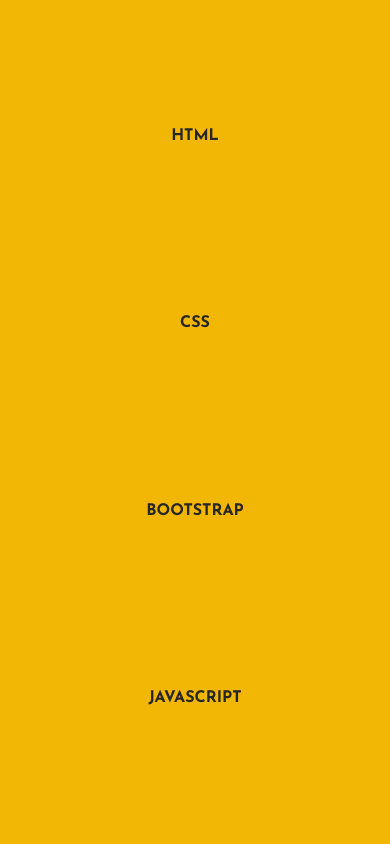
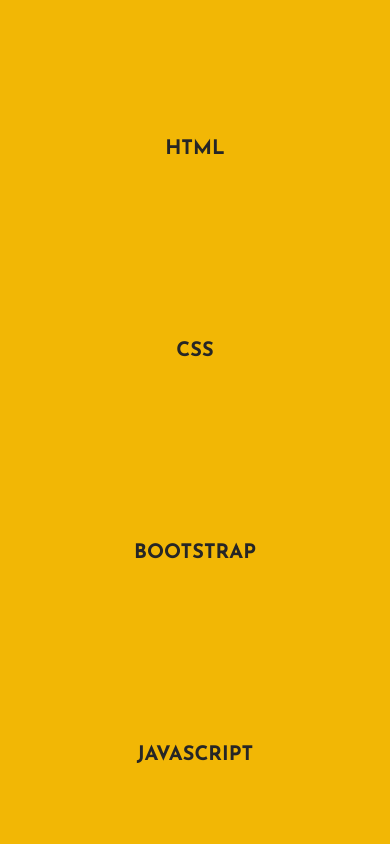
Before and after one commit to davidklmn/portfolio, a React (Create React App) app: page / in a window 390 px wide. Shown: the part 4000-4844 px from the top of the page. Built offline with nearby package versions, Linux system fonts and the light colour scheme; some icons are missing.

Commit message:
Mobile visual fixes v1.4

```diff
--- a/src/components/skills.css
+++ b/src/components/skills.css
@@ -23,6 +23,7 @@
     font-weight: 800;
     text-transform: uppercase;
     font-size: 2rem;
+    padding-top: 10px;
 }
 
 .skills-box{
@@ -40,6 +41,7 @@
     flex-direction: column;
     justify-content: center;
     align-items: center;
+    margin: auto;
 }
 
 .skill-icon {
@@ -65,15 +67,8 @@
 }
 
 @media (max-width: 700px){
-    .skill-icon{
-        width: 100px;
-        height: 100px;
-    }
     .skill-row {
         display: block;
-    }
-    .skills-container h2 {
-        font-size: 1rem;
     }
 }
 
```
